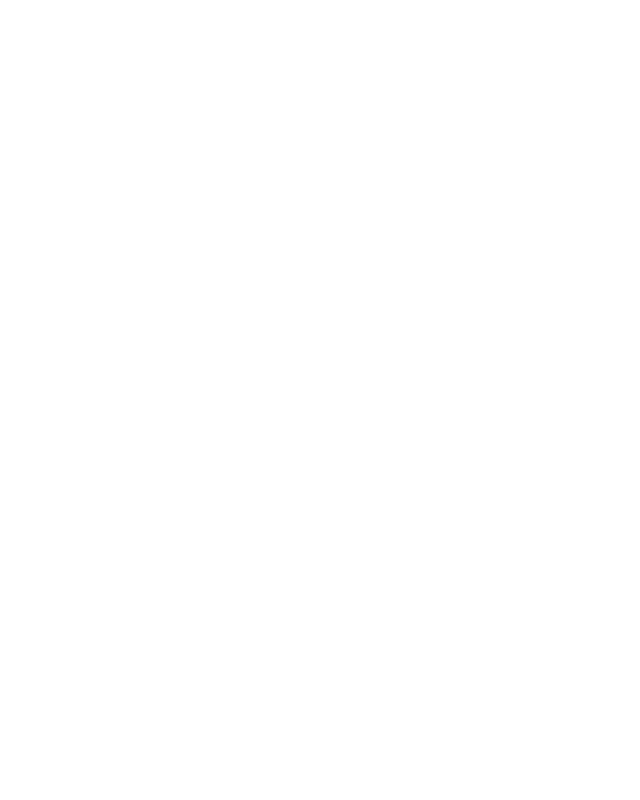
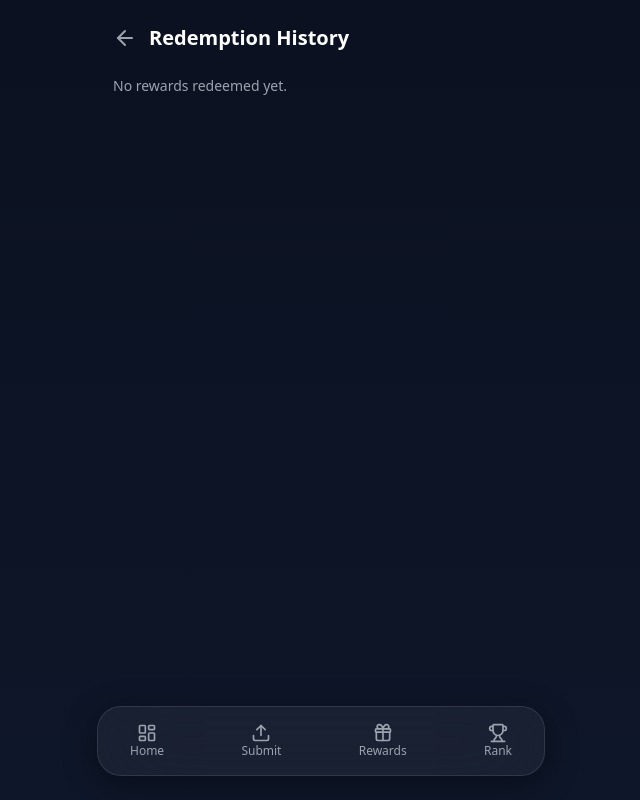
Before and after one commit to dhrxvjhx/ReValue, a React (Vite) app: page /reward-history in a window 1280 px wide. Before the commit this address had no page. Shown: the whole page, without its empty margins (319-959 px from the left). Built offline with nearby package versions, Linux system fonts and the light colour scheme.

Commit message:
Move reward history to separate page under rewards section

```diff
--- a/src/App.jsx
+++ b/src/App.jsx
@@ -6,6 +6,9 @@
 import Leaderboard from "./pages/Leaderboard"
 import AdminPanel from "./pages/AdminPanel"
 import Schedule from "./pages/Schedule"
+import Profile from "./pages/Profile"
+import History from "./pages/History"
+import RewardHistory from "./pages/RewardHistory"
 
 function App() {
   return (
@@ -17,6 +20,9 @@
         <Route path="leaderboard" element={<Leaderboard />} />
         <Route path="admin" element={<AdminPanel />} />
         <Route path="schedule" element={<Schedule />} />
+        <Route path="profile" element={<Profile />} />
+        <Route path="history" element={<History />} />
+        <Route path="reward-history" element={<RewardHistory />} />
       </Route>
     </Routes>
   )
--- a/src/pages/Profile.jsx
+++ b/src/pages/Profile.jsx
@@ -2,30 +2,29 @@
 import { useApp } from "../context/AppContext"
 import { Settings, LogOut } from "lucide-react"
 
-
-
 function Profile() {
-    const { totalPoints, availablePoints, redeemedPoints, treesPlanted, pickupRequests, userLevel } = useApp()
+    const {
+        totalPoints,
+        redeemedPoints,
+        availablePoints,
+        treesPlanted,
+        userLevel,
+        pickupRequests
+    } = useApp()
 
     const completedPickups = pickupRequests.filter(
         (req) => req.status === "completed"
     ).length
 
     return (
-        <div className="space-y-8">
+        <div className="space-y-6">
 
             {/* USER CARD */}
             <motion.div
                 initial={{ opacity: 0, y: 15 }}
                 animate={{ opacity: 1, y: 0 }}
                 transition={{ duration: 0.3 }}
-                className="
-          bg-[#111827]
-          border border-white/10
-          rounded-3xl
-          p-6
-          text-center
-        "
+                className="bg-[#111827] border border-white/10 rounded-3xl p-6 text-center"
             >
                 <div className="w-20 h-20 mx-auto rounded-full bg-primary/20 flex items-center justify-center text-2xl font-bold">
                     D
@@ -35,27 +34,27 @@
                     Dhruv Jha
                 </h2>
 
-                <p className="text-gray-400 text-sm mt-1">
+                <p className="text-primary text-sm mt-1">
                     {userLevel.title}
                 </p>
+
+                <span className="text-xs text-gray-400">
+                    Level {userLevel.level}
+                </span>
             </motion.div>
 
             {/* STATS */}
             <div className="grid grid-cols-2 gap-4">
-
                 <StatCard label="Total Earned" value={totalPoints} />
                 <StatCard label="Redeemed" value={redeemedPoints} />
                 <StatCard label="Available Balance" value={availablePoints} />
                 <StatCard label="Trees Planted" value={treesPlanted} />
-
             </div>
 
-            {/* SETTINGS SECTION */}
-            <div className="space-y-4">
-
+            {/* ACTIONS */}
+            <div className="space-y-3">
                 <ActionRow icon={Settings} label="Settings" />
                 <ActionRow icon={LogOut} label="Logout" />
-
             </div>
 
         </div>
@@ -64,34 +63,16 @@
 
 function StatCard({ label, value }) {
     return (
-        <div className="
-      bg-[#111827]
-      border border-white/10
-      rounded-2xl
-      p-4
-    ">
-            <p className="text-gray-400 text-sm">
-                {label}
-            </p>
-            <p className="text-xl font-bold mt-1 text-primary">
-                {value}
-            </p>
+        <div className="bg-[#111827] border border-white/10 rounded-2xl p-4">
+            <p className="text-gray-400 text-sm">{label}</p>
+            <p className="text-xl font-bold mt-1 text-primary">{value}</p>
         </div>
     )
 }
 
 function ActionRow({ icon: Icon, label }) {
     return (
-        <div className="
-      flex items-center gap-3
-      bg-[#111827]
-      border border-white/10
-      rounded-xl
-      p-4
-      cursor-pointer
-      hover:bg-white/5
-      transition
-    ">
+        <div className="flex items-center gap-3 bg-[#111827] border border-white/10 rounded-xl p-4 cursor-pointer hover:bg-white/5 transition">
             <Icon size={18} className="text-primary" />
             <span>{label}</span>
         </div>
--- /dev/null
+++ b/src/pages/RewardHistory.jsx
@@ -0,0 +1,57 @@
+import { useApp } from "../context/AppContext"
+import { motion } from "framer-motion"
+import { ArrowLeft } from "lucide-react"
+import { useNavigate } from "react-router-dom"
+
+function RewardHistory() {
+    const { redemptionHistory } = useApp()
+    const navigate = useNavigate()
+
+    return (
+        <div className="space-y-6">
+
+            {/* HEADER */}
+            <div className="flex items-center gap-3">
+                <ArrowLeft
+                    className="cursor-pointer text-gray-400"
+                    onClick={() => navigate(-1)}
+                />
+                <h2 className="text-xl font-semibold">
+                    Redemption History
+                </h2>
+            </div>
+
+            {redemptionHistory.length === 0 ? (
+                <p className="text-gray-400 text-sm">
+                    No rewards redeemed yet.
+                </p>
+            ) : (
+                redemptionHistory
+                    .slice()
+                    .reverse()
+                    .map(item => (
+                        <motion.div
+                            key={item.id}
+                            initial={{ opacity: 0, y: 10 }}
+                            animate={{ opacity: 1, y: 0 }}
+                            className="bg-[#111827] border border-white/10 p-4 rounded-xl flex justify-between items-center"
+                        >
+                            <div>
+                                <p className="font-medium">{item.name}</p>
+                                <p className="text-xs text-gray-400">
+                                    {item.date}
+                                </p>
+                            </div>
+
+                            <span className="text-primary font-semibold">
+                                -{item.cost} pts
+                            </span>
+                        </motion.div>
+                    ))
+            )}
+
+        </div>
+    )
+}
+
+export default RewardHistory
--- a/src/pages/Rewards.jsx
+++ b/src/pages/Rewards.jsx
@@ -1,8 +1,11 @@
 import { motion } from "framer-motion"
 import { useApp } from "../context/AppContext"
+import { History } from "lucide-react"
+import { useNavigate } from "react-router-dom"
 
 function Rewards() {
     const { availablePoints, redeemReward } = useApp()
+    const navigate = useNavigate()
 
     const rewards = [
         { id: 1, name: "₹50 Amazon Voucher", cost: 200 },
@@ -12,7 +15,14 @@
 
     return (
         <div className="space-y-6">
-            <h2 className="text-2xl font-bold">Rewards</h2>
+            <div className="flex justify-between items-center">
+                <h2 className="text-2xl font-bold">Rewards</h2>
+
+                <History
+                    className="cursor-pointer text-gray-400 hover:text-primary transition"
+                    onClick={() => navigate("/reward-history")}
+                />
+            </div>
 
             <p className="text-sm text-gray-400">
                 Available Points:{" "}
```
